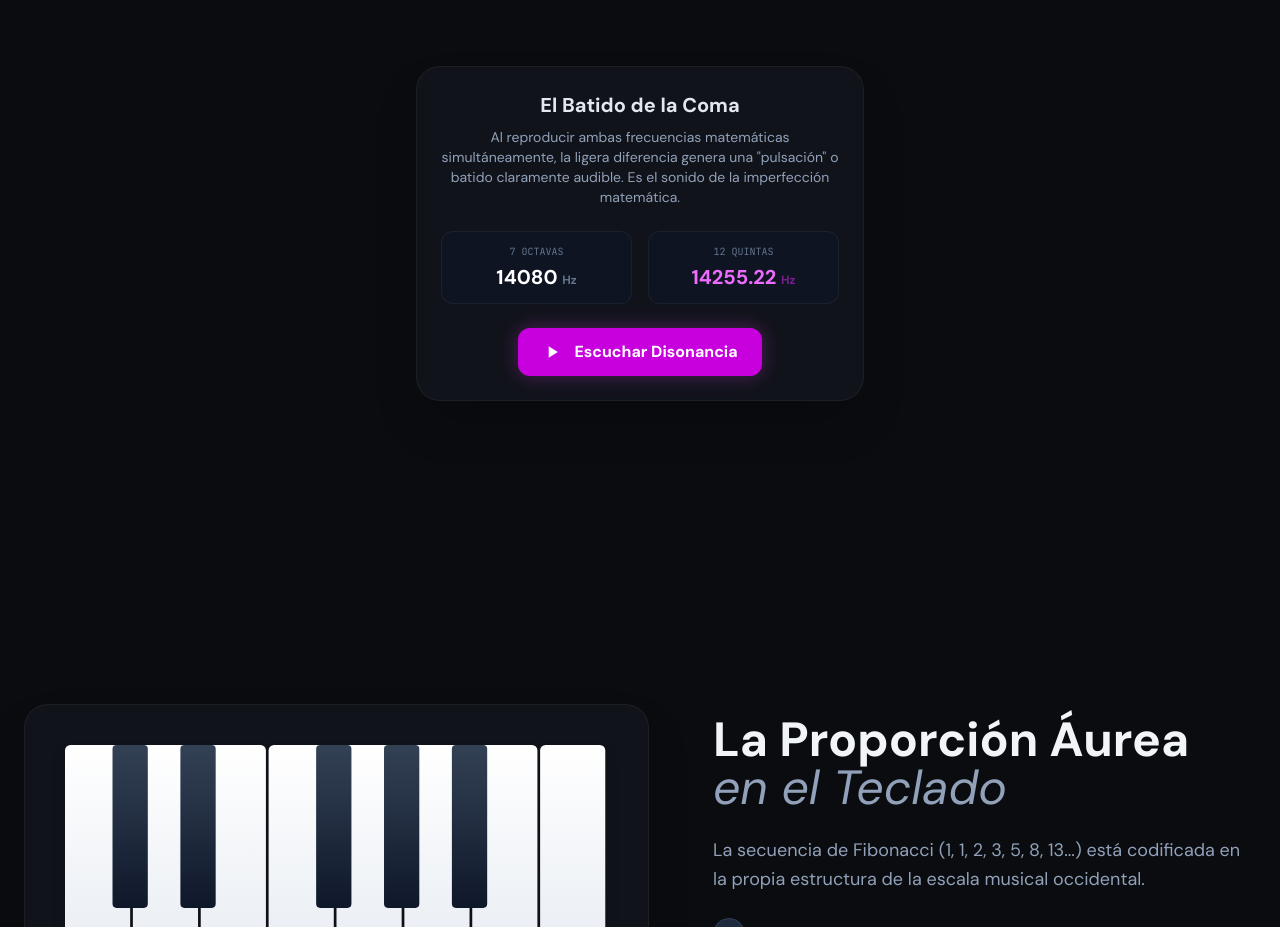
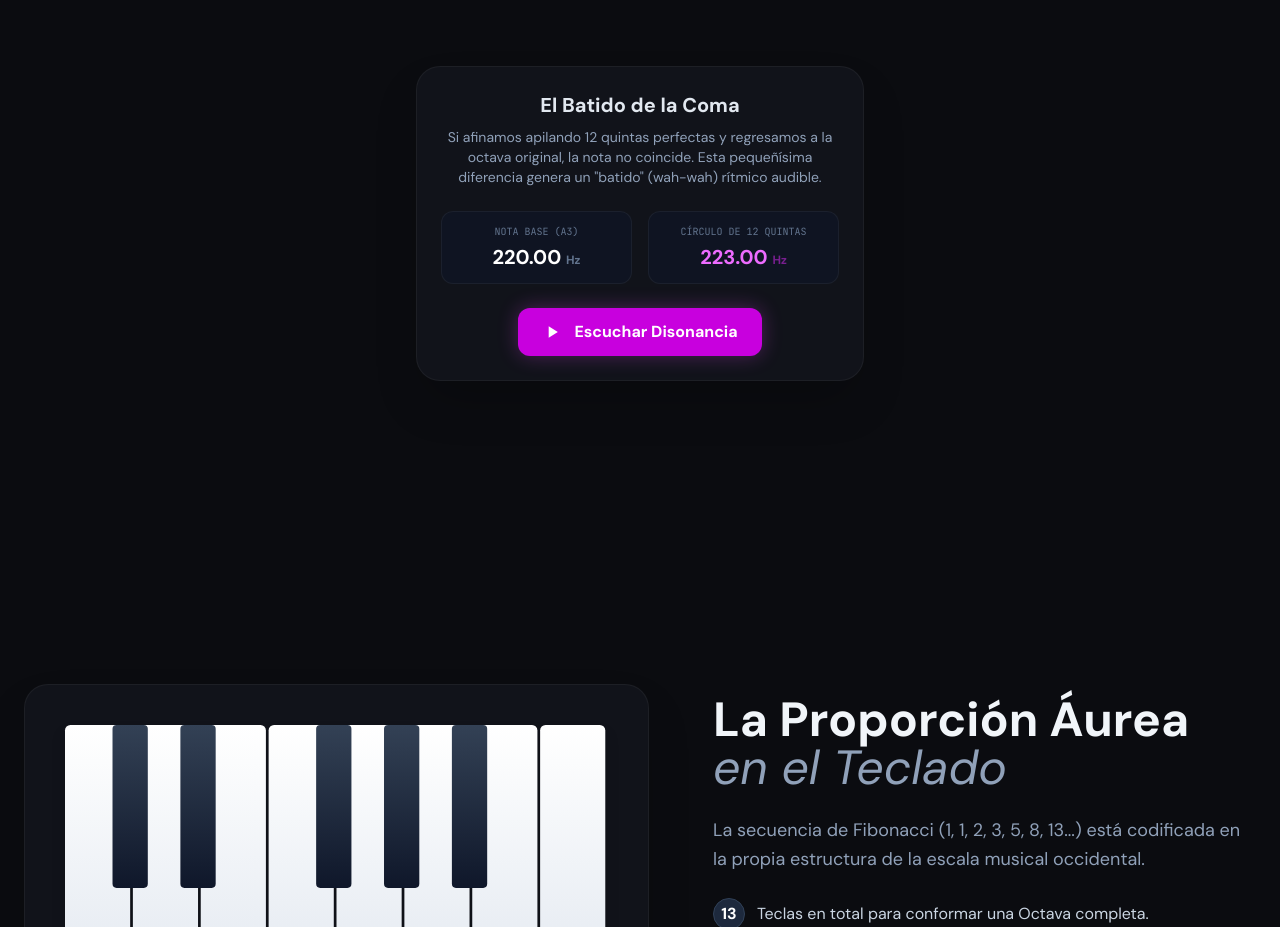
Before and after one commit to juanmiguel-dev/matematicas, a React (Vite) app: page /matematicas-musicales in a window 1280 px wide. Shown: the part 4360-5287 px from the top of the page. Built offline with nearby package versions, Linux system fonts and the light colour scheme.

Commit message:
fix(music): adjust pythagorean comma tuner math for audible beating

```diff
--- a/src/components/MusicInteractive.tsx
+++ b/src/components/MusicInteractive.tsx
@@ -102,7 +102,13 @@ export const FreqToNote = () => {
 
 // --- INTERACTIVE TUNER (COMMA) ---
 export const InteractiveTuner = () => {
-  const baseFreq = 110; // A2 to make 7 octaves fit below 20kHz
+  const baseFreq = 220; // A3 (220 Hz)
+
+  // La Coma Pitagórica es la diferencia entre subir 12 quintas y bajar 7 octavas
+  // Frecuencia 1: Nota original (A3)
+  const f1 = baseFreq;
+  // Frecuencia 2: Nota después de 12 quintas (reduciéndola 7 octavas para compararla con la original)
+  const f2 = baseFreq * Math.pow(1.5, 12) * Math.pow(0.5, 7);
 
   const playComparison = () => {
     try {
@@ -111,36 +117,37 @@ export const InteractiveTuner = () => {
       const osc2 = ctx.createOscillator();
       const gain = ctx.createGain();
 
-      osc1.frequency.value = baseFreq * Math.pow(2, 7);
-      osc2.frequency.value = baseFreq * Math.pow(1.5, 12);
+      osc1.frequency.value = f1;
+      osc2.frequency.value = f2;
 
       osc1.connect(gain);
       osc2.connect(gain);
       gain.connect(ctx.destination);
 
       gain.gain.setValueAtTime(0.05, ctx.currentTime);
-      gain.gain.exponentialRampToValueAtTime(0.0001, ctx.currentTime + 4);
+      // Mantener el sonido durante 6 segundos para que el batido sea bien claro
+      gain.gain.exponentialRampToValueAtTime(0.0001, ctx.currentTime + 6);
 
       osc1.start();
       osc2.start();
-      osc1.stop(ctx.currentTime + 4);
-      osc2.stop(ctx.currentTime + 4);
+      osc1.stop(ctx.currentTime + 6);
+      osc2.stop(ctx.currentTime + 6);
     } catch (e) { console.warn("Audio blocked"); }
   };
 
   return (
     <div className="bg-[#11131a] border border-white/5 rounded-3xl p-6 shadow-2xl flex flex-col items-center text-center mt-8 w-full max-w-md mx-auto relative z-10">
       <h3 className="text-xl font-bold font-serif mb-2 text-slate-200">El Batido de la Coma</h3>
-      <p className="text-sm text-slate-400 mb-6">Al reproducir ambas frecuencias matemáticas simultáneamente, la ligera diferencia genera una "pulsación" o batido claramente audible. Es el sonido de la imperfección matemática.</p>
+      <p className="text-sm text-slate-400 mb-6">Si afinamos apilando 12 quintas perfectas y regresamos a la octava original, la nota no coincide. Esta pequeñísima diferencia genera un "batido" (wah-wah) rítmico audible.</p>
 
       <div className="flex justify-center gap-4 mb-6 w-full">
         <div className="p-3 bg-slate-900/50 rounded-xl border border-white/5 flex-1">
-          <div className="text-[10px] font-mono text-slate-500 uppercase mb-1">7 Octavas</div>
-          <div className="text-xl font-bold text-white">14080 <span className="text-xs text-slate-500">Hz</span></div>
+          <div className="text-[10px] font-mono text-slate-500 uppercase mb-1">Nota Base (A3)</div>
+          <div className="text-xl font-bold text-white">{f1.toFixed(2)} <span className="text-xs text-slate-500">Hz</span></div>
         </div>
         <div className="p-3 bg-slate-900/50 rounded-xl border border-white/5 flex-1">
-          <div className="text-[10px] font-mono text-slate-500 uppercase mb-1">12 Quintas</div>
-          <div className="text-xl font-bold text-fuchsia-400">14255.22 <span className="text-xs text-fuchsia-500/50">Hz</span></div>
+          <div className="text-[10px] font-mono text-slate-500 uppercase mb-1">Círculo de 12 Quintas</div>
+          <div className="text-xl font-bold text-fuchsia-400">{f2.toFixed(2)} <span className="text-xs text-fuchsia-500/50">Hz</span></div>
         </div>
       </div>
 
```
